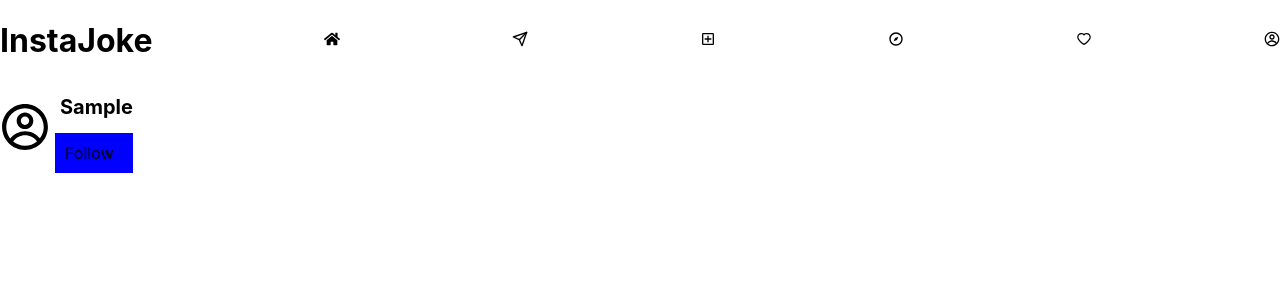
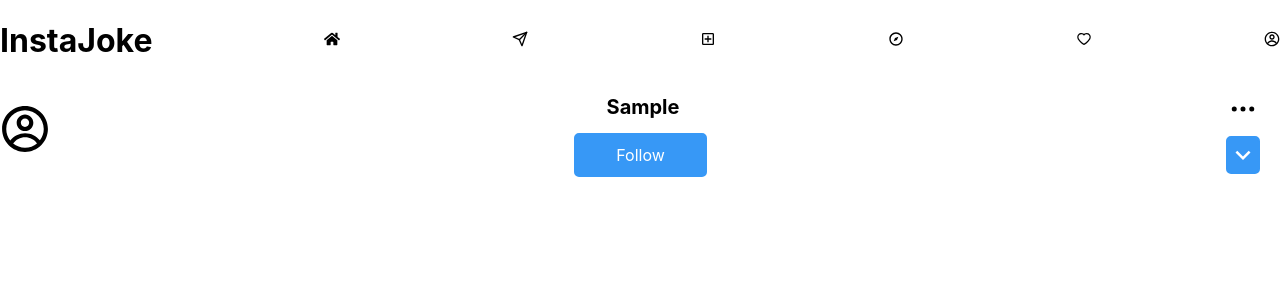
Before and after one commit to Nasume26/ig-clone, a React (Create React App) app: page /home in a window 1280 px wide. Both pictures are taken after typing "Sample" into the empty fields and a click on the button "Login". Shown: the top 300 px of the page. Built offline with nearby package versions, Linux system fonts and the light colour scheme.

Commit message:
Basic Profile Header finished

```diff
--- a/src/components/ProfileHeader/ProfileHeader.jsx
+++ b/src/components/ProfileHeader/ProfileHeader.jsx
@@ -1,5 +1,7 @@
 import "./ProfileHeader.scss"
 import {CgProfile} from "react-icons/cg"
+import { FiMoreHorizontal } from "react-icons/fi";
+import { MdKeyboardArrowDown } from "react-icons/md";
 
 const ProfileHeader = (props) => {
 const {profile} = props;
@@ -17,7 +19,14 @@ const {profile} = props;
                 <div className="profile-header__midsection__follow">
                     Follow
                 </div>
-
+            </div>
+            <div className="profile-header__end">
+                <div className="profile-header__end__more">
+                    <FiMoreHorizontal />
+                </div>
+                <div className="profile-header__end__select">
+                    <MdKeyboardArrowDown />
+                </div>
             </div>
         </div>
     )
--- a/src/components/ProfileHeader/ProfileHeader.scss
+++ b/src/components/ProfileHeader/ProfileHeader.scss
@@ -3,6 +3,7 @@
 .profile-header{
     display: flex;
     align-items: center;
+    justify-content: space-between;
 
     &__pfp {
         font-size: 50px;
@@ -23,8 +24,33 @@
         }
 
         &__follow {
-            background: blue;
+            background: $instablue;
             padding: 10px;
+            padding-left: 40px;
+            padding-right: 40px;
+            border-radius: 5px;
+            border: 2px solid $instablue;
+            color: white;
+        }
+    }
+
+    &__end {
+        display: flex;
+        flex-direction: column;
+        align-items: center;
+        margin-right: 20px;
+        margin-top: 10px;
+        font-size: 30px;
+        &__select {
+            background: $instablue;
+            border: 2px solid $instablue;
+            border-radius: 5px;
+            text-align: center;
+            color: white;
+            display: flex;
+            margin-top: 5px;
+            padding-top: 2px;
+            padding-bottom: 2px;
         }
     }
 }
--- a/src/sass/_vars.scss
+++ b/src/sass/_vars.scss
@@ -0,0 +1,3 @@
+
+
+$instablue: #3798F6;
```
